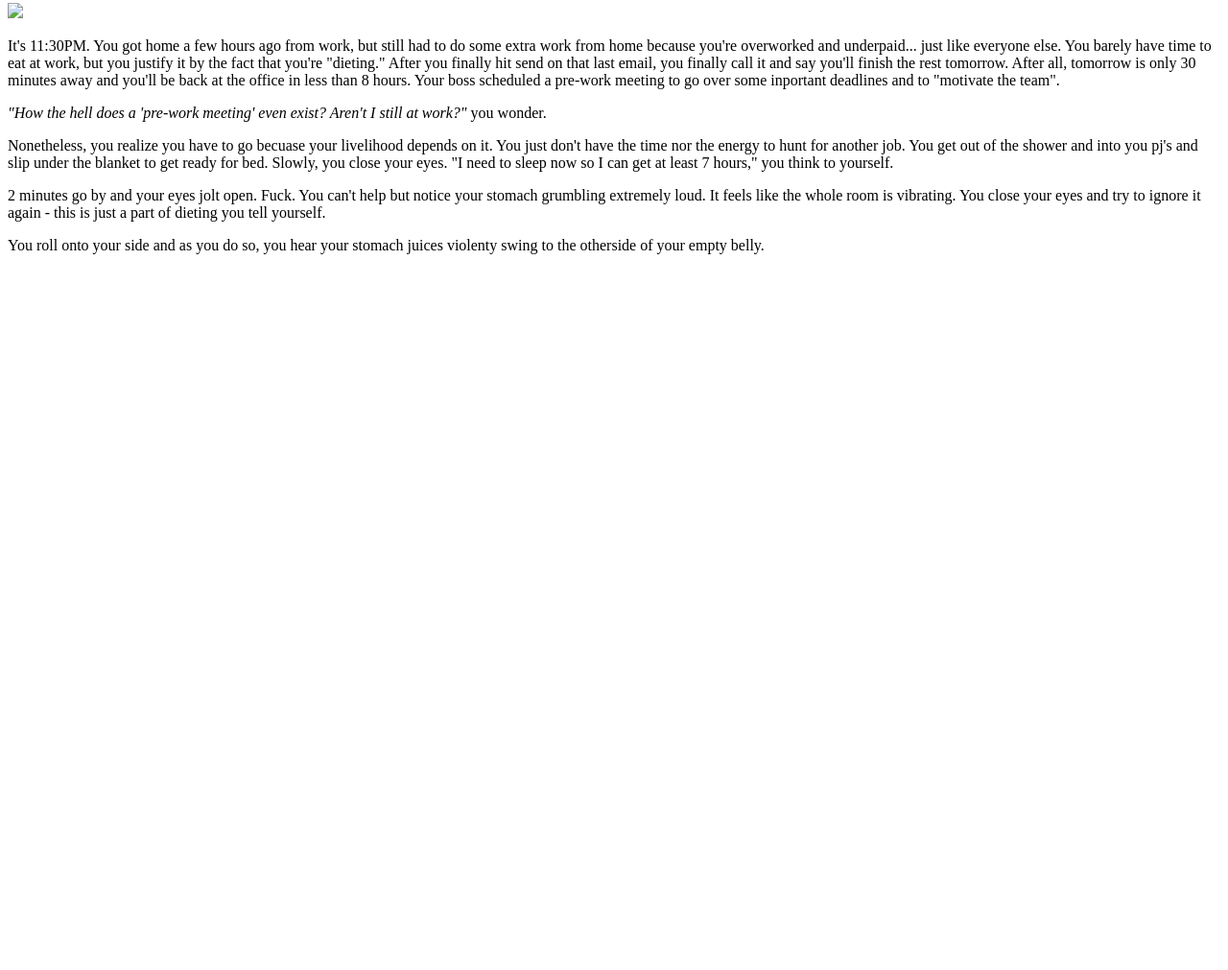
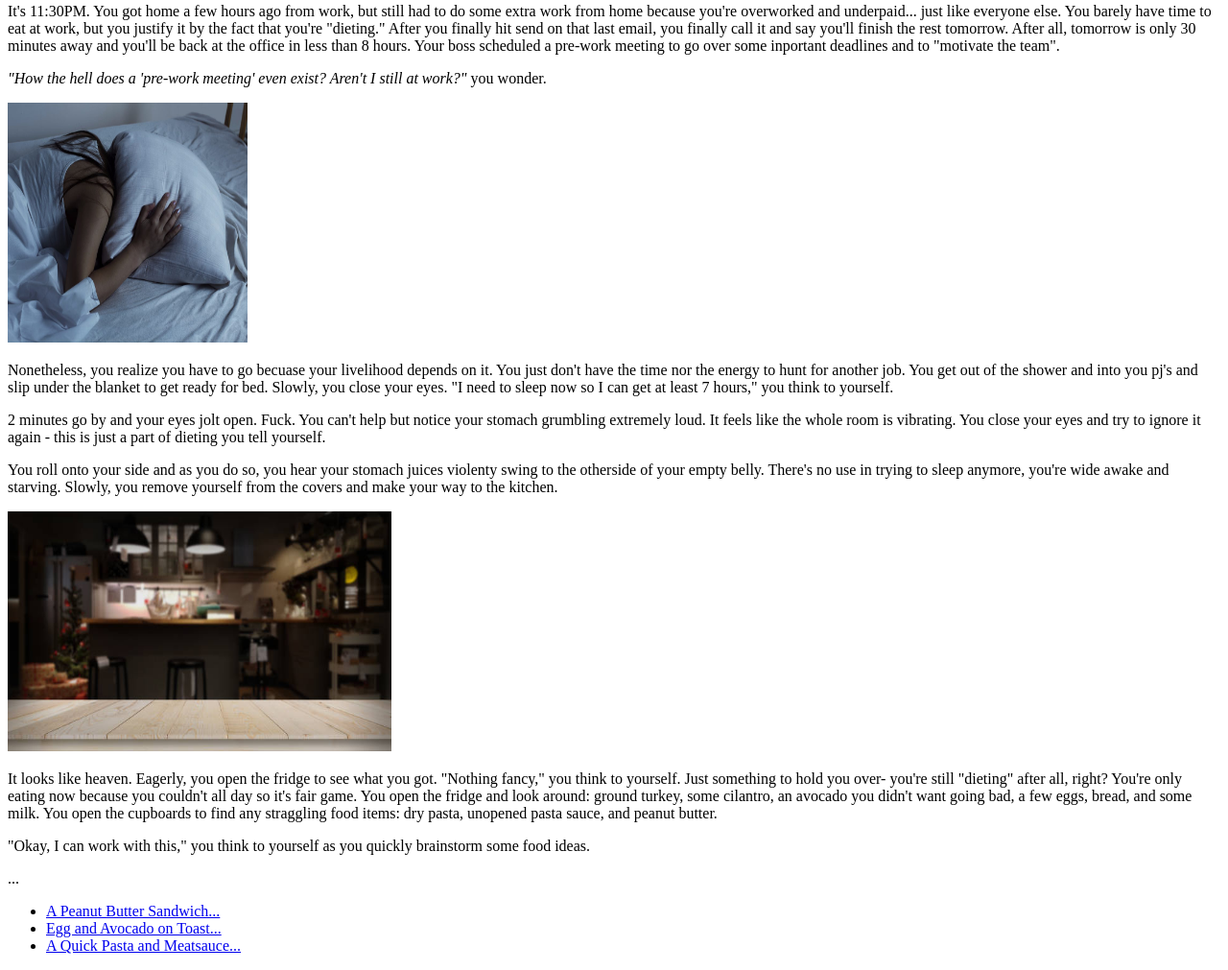
Before and after one commit to imbesci/odin-recipes, a plain HTML site: page index.html in a window 1280 px wide. Shown: the part 104-1115 px from the top of the page at 96% size. Before the commit the page ends 800 px from the top, so only its background shows below. Drawn offline with Linux system fonts and the light colour scheme.

Commit message:
Added img source files and recipe html

```diff
--- a/index.html
+++ b/index.html
@@ -9,14 +9,29 @@
 <body>
 <h2>Late Night Meals That Will Probably Give You Acid Reflux Later In Life</h2>
 <h4><em>but hey, it's fucking good.</em></h4>
-<img src="./img/stove.jpg">
+
 <p>It's 11:30PM. You got home a few hours ago from work, but still had to do some extra work from home because you're overworked and underpaid... just like everyone else. You barely have time to eat at work, but you justify it by the fact that you're "dieting." After you finally hit send on that last email, you finally call it and say you'll finish the rest tomorrow. After all, tomorrow is only 30 minutes away and you'll be back at the office in less than 8 hours. Your boss scheduled a pre-work meeting to go over some inportant deadlines and to "motivate the team".</p>
+
 <p><em> "How the hell does a 'pre-work meeting' even exist? Aren't I still at work?" </em> you wonder. </p>
+
+<img src="./img/bed.jpeg" alt='Girl in bed with pillow over her head' width="250" height="250">
 
 <p>Nonetheless, you realize you have to go becuase your livelihood depends on it. You just don't have the time nor the energy to hunt for another job. You get out of the shower and into you pj's and slip under the blanket to get ready for bed. Slowly, you close your eyes. "I need to sleep now so I can get at least 7 hours," you think to yourself.</p>
 
 <p>2 minutes go by and your eyes jolt open. Fuck. You can't help but notice your stomach grumbling extremely loud. It feels like the whole room is vibrating. You close your eyes and try to ignore it again - this is just a part of dieting you tell yourself.</p>
 
-<p>You roll onto your side and as you do so, you hear your stomach juices violenty swing to the otherside of your empty belly.</p>
+<p>You roll onto your side and as you do so, you hear your stomach juices violenty swing to the otherside of your empty belly. There's no use in trying to sleep anymore, you're wide awake and starving. Slowly, you remove yourself from the covers and make your way to the kitchen.</p>
+
+<img src="./img/stove.jpg" alt="Dimly lit kitchen at night" width="400" height="250">
+
+<p>It looks like heaven. Eagerly, you open the fridge to see what you got. "Nothing fancy," you think to yourself. Just something to hold you over- you're still "dieting" after all, right? You're only eating now because you couldn't all day so it's fair game. You open the fridge and look around: ground turkey, some cilantro, an avocado you didn't want going bad, a few eggs, bread, and some milk. You open the cupboards to find any straggling food items: dry pasta, unopened pasta sauce, and peanut butter. </p>
+
+<p>"Okay, I can work with this," you think to yourself as you quickly brainstorm some food ideas.</p>
+<p>...</p>
+<ul>
+    <li><a href="./recipes/pbsandwich.html">A Peanut Butter Sandwich...</a></li>
+    <li><a href="./recipes/avocadotoast.html">Egg and Avocado on Toast...</a></li>
+    <li><a href="./recipes/pastameatsauce.html">A Quick Pasta and Meatsauce...</a></li>
+</ul>
 </body>
 </html>
```
Also changed, not shown: img/avocadotoast.jpg (added), img/bed.jpeg (added), img/peanut.jpg (added), img/spaghetti.jpg (added), img/stove.jpg (added), img/toast.jpeg (added), recipes/avocadotoast.html (added), recipes/pastameatsauce.html (added), recipes/pbsandwich.html (added).
